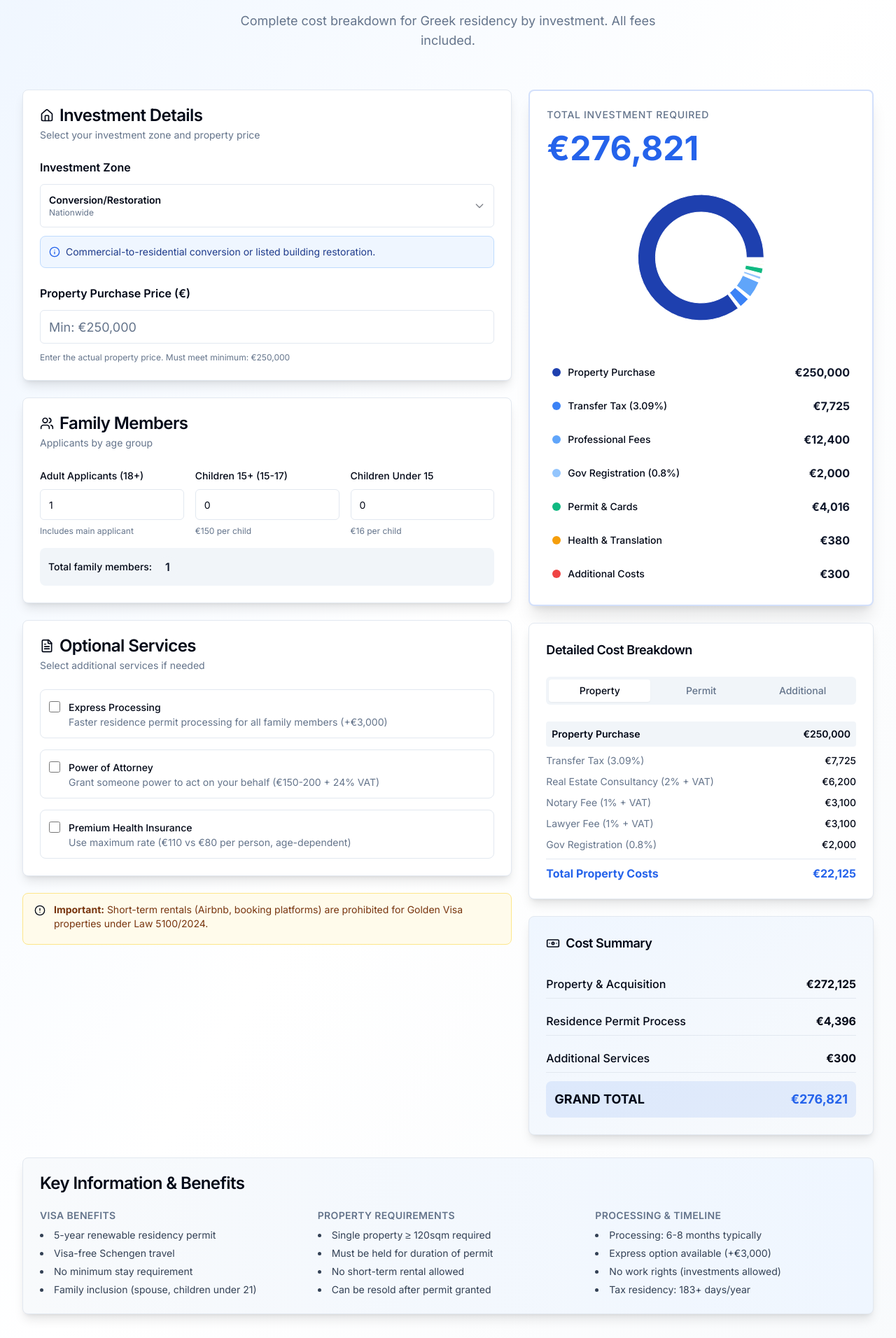
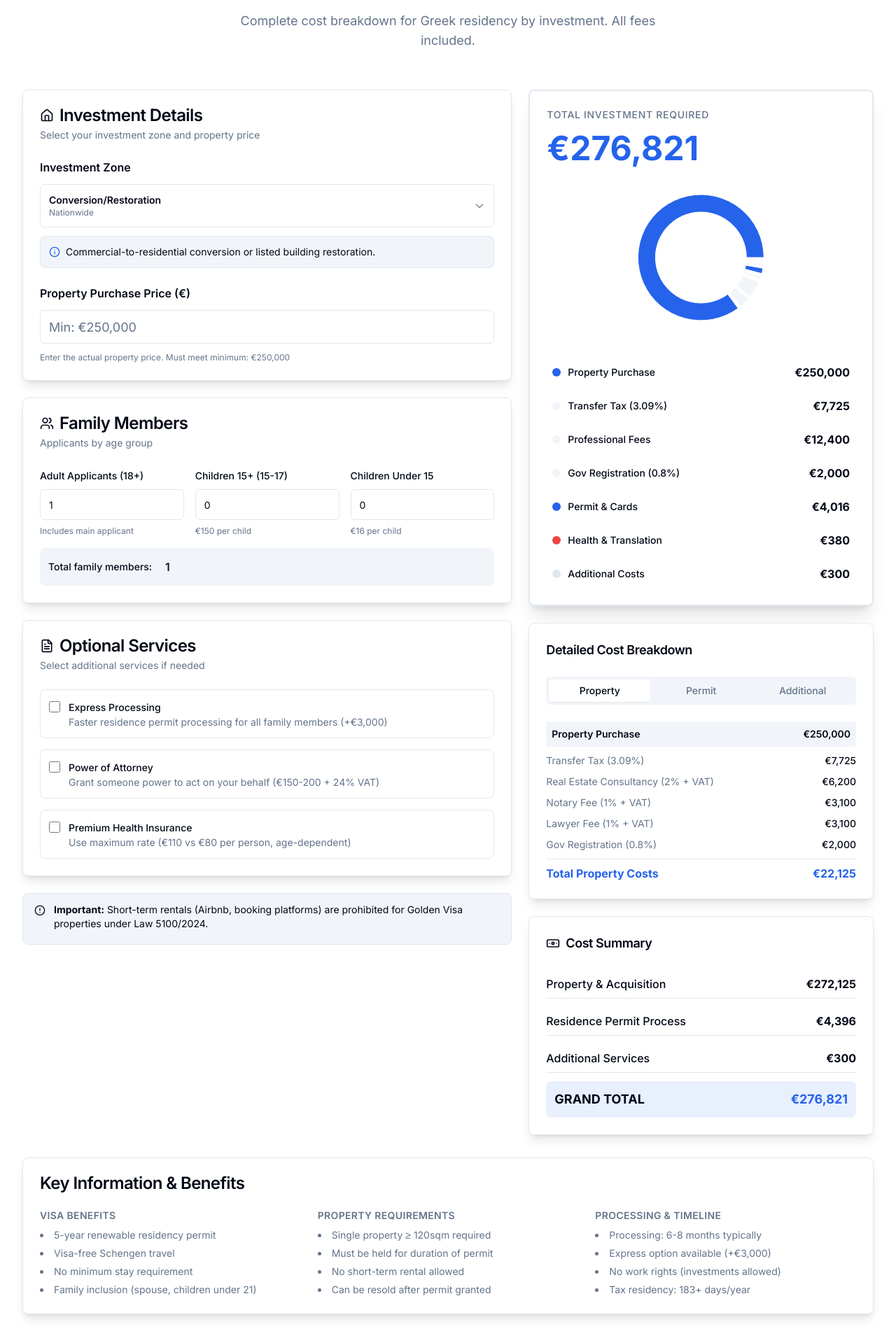
Before and after one commit to slicksik/visacalculator, a Next.js app: page / in a window 1280 px wide. Shown: the part 144-2056 px from the top of the page at 70% size. Built offline with nearby package versions, Linux system fonts and the light colour scheme.

Commit message:
dark mode implemented / shadcn only

```diff
--- a/components/GreeceGoldenVisaCalculator.tsx
+++ b/components/GreeceGoldenVisaCalculator.tsx
@@ -66,7 +66,15 @@ const FEE_RATES = {
   EXPRESS_PROCESSING: 3000,               // Optional faster processing
 };
 
-const COLORS = ['#1e40af', '#3b82f6', '#60a5fa', '#93c5fd', '#10b981', '#f59e0b', '#ef4444'];
+const COLORS = [
+  'hsl(var(--primary))',
+  'hsl(var(--secondary))',
+  'hsl(var(--accent))',
+  'hsl(var(--muted))',
+  'hsl(var(--ring))',
+  'hsl(var(--destructive))',
+  'hsl(var(--border))',
+];
 
 export default function GreeceGoldenVisaCalculator() {
   const [tierId, setTierId] = useState(GREECE_TIERS[0].id);
@@ -197,11 +205,11 @@ export default function GreeceGoldenVisaCalculator() {
   };
 
   return (
-    <div className="min-h-screen bg-gradient-to-br from-blue-50 via-white to-slate-50">
+    <div className="min-h-screen bg-background">
       <div className="max-w-7xl mx-auto p-4 lg:p-8 space-y-8">
         {/* Header */}
         <div className="text-center space-y-3 py-6">
-          <div className="inline-flex items-center gap-2 px-4 py-1.5 bg-blue-100 text-blue-700 rounded-full text-sm font-medium">
+          <div className="inline-flex items-center gap-2 px-4 py-1.5 bg-secondary text-secondary-foreground rounded-full text-sm font-medium">
             <TrendingUp className="w-4 h-4" />
             Law 5100/2024 Compliant
           </div>
@@ -241,7 +249,7 @@ export default function GreeceGoldenVisaCalculator() {
                           <div className="space-y-1">
                             <div className="font-semibold">{t.label}</div>
                             <div className="text-xs text-muted-foreground">{t.subtitle}</div>
-                            <div className="text-sm font-medium text-blue-600">
+                            <div className="text-sm font-medium text-primary">
                               Min: €{t.minInvestment.toLocaleString()}
                             </div>
                           </div>
@@ -249,9 +257,9 @@ export default function GreeceGoldenVisaCalculator() {
                       ))}
                     </SelectContent>
                   </Select>
-                  <div className="flex items-start gap-2 p-3 bg-blue-50 rounded-lg border border-blue-200">
-                    <Info className="w-4 h-4 text-blue-600 mt-0.5 flex-shrink-0" />
-                    <p className="text-sm text-blue-900">{stats.tier.description}</p>
+                  <div className="flex items-start gap-2 p-3 bg-muted rounded-lg border border-border">
+                    <Info className="w-4 h-4 text-primary mt-0.5 flex-shrink-0" />
+                    <p className="text-sm text-foreground">{stats.tier.description}</p>
                   </div>
                 </div>
 
@@ -315,7 +323,7 @@ export default function GreeceGoldenVisaCalculator() {
                     <p className="text-xs text-muted-foreground">€16 per child</p>
                   </div>
                 </div>
-                <div className="flex items-center gap-2 p-3 bg-slate-100 rounded-lg">
+                <div className="flex items-center gap-2 p-3 bg-muted rounded-lg">
                   <span className="text-sm font-medium">Total family members:</span>
                   <Badge variant="secondary" className="text-base">{stats.totalFamilyMembers}</Badge>
                 </div>
@@ -331,7 +339,7 @@ export default function GreeceGoldenVisaCalculator() {
                 <CardDescription>Select additional services if needed</CardDescription>
               </CardHeader>
               <CardContent className="space-y-4">
-                <div className="flex items-start space-x-3 p-3 rounded-lg border hover:bg-slate-50 transition-colors">
+                <div className="flex items-start space-x-3 p-3 rounded-lg border hover:bg-accent transition-colors">
                   <Checkbox
                     id="express"
                     checked={expressProcessing}
@@ -348,7 +356,7 @@ export default function GreeceGoldenVisaCalculator() {
                   </div>
                 </div>
 
-                <div className="flex items-start space-x-3 p-3 rounded-lg border hover:bg-slate-50 transition-colors">
+                <div className="flex items-start space-x-3 p-3 rounded-lg border hover:bg-accent transition-colors">
                   <Checkbox
                     id="poa"
                     checked={powerOfAttorney}
@@ -365,7 +373,7 @@ export default function GreeceGoldenVisaCalculator() {
                   </div>
                 </div>
 
-                <div className="flex items-start space-x-3 p-3 rounded-lg border hover:bg-slate-50 transition-colors">
+                <div className="flex items-start space-x-3 p-3 rounded-lg border hover:bg-accent transition-colors">
                   <Checkbox
                     id="health"
                     checked={useMaxHealthInsurance}
@@ -384,9 +392,9 @@ export default function GreeceGoldenVisaCalculator() {
               </CardContent>
             </Card>
 
-            <Alert className="border-amber-200 bg-amber-50">
-              <AlertCircle className="h-4 w-4 text-amber-600" />
-              <AlertDescription className="text-amber-900">
+            <Alert className="border-border bg-muted">
+              <AlertCircle className="h-4 w-4 text-foreground" />
+              <AlertDescription className="text-foreground">
                 <strong>Important:</strong> Short-term rentals (Airbnb, booking platforms) are prohibited for Golden Visa properties under Law 5100/2024.
               </AlertDescription>
             </Alert>
@@ -394,7 +402,7 @@ export default function GreeceGoldenVisaCalculator() {
 
           {/* Right Column: Results */}
           <div className="lg:col-span-5 space-y-6">
-            <Card className="shadow-xl border-2 border-primary/20">
+            <Card className="shadow-xl border-2 border-border">
               <CardHeader className="pb-3">
                 <CardTitle className="text-sm font-medium text-muted-foreground uppercase tracking-wider">
                   Total Investment Required
@@ -428,12 +436,12 @@ export default function GreeceGoldenVisaCalculator() {
 
                 <div className="space-y-2">
                   {stats.chartData.map((item, i) => (
-                    <div key={item.name} className="flex justify-between items-center p-2 rounded hover:bg-slate-50 transition-colors">
+                    <div key={item.name} className="flex justify-between items-center p-2 rounded hover:bg-accent transition-colors">
                       <div className="flex items-center gap-2.5">
                         <div className="w-3 h-3 rounded-full flex-shrink-0" style={{ backgroundColor: COLORS[i] }} />
                         <span className="text-sm font-medium">{item.name}</span>
                       </div>
-                      <span className="font-bold text-slate-900">€{item.value.toLocaleString()}</span>
+                      <span className="font-bold text-foreground">€{item.value.toLocaleString()}</span>
                     </div>
                   ))}
                 </div>
@@ -454,7 +462,7 @@ export default function GreeceGoldenVisaCalculator() {
 
                   <TabsContent value="property" className="space-y-3 pt-4">
                     <div className="space-y-2.5">
-                      <div className="flex justify-between text-sm font-semibold bg-slate-100 p-2 rounded">
+                      <div className="flex justify-between text-sm font-semibold bg-muted p-2 rounded">
                         <span>Property Purchase</span>
                         <span>€{stats.breakdown.property.purchasePrice.toLocaleString()}</span>
                       </div>
@@ -478,7 +486,7 @@ export default function GreeceGoldenVisaCalculator() {
                         <span className="text-muted-foreground">Gov Registration (0.8%)</span>
                         <span className="font-medium">€{stats.breakdown.property.governmentRegistration.toLocaleString()}</span>
                       </div>
-                      <div className="border-t pt-2 flex justify-between font-bold text-blue-600">
+                      <div className="border-t pt-2 flex justify-between font-bold text-primary">
                         <span>Total Property Costs</span>
                         <span>€{stats.breakdown.property.total.toLocaleString()}</span>
                       </div>
@@ -517,7 +525,7 @@ export default function GreeceGoldenVisaCalculator() {
                           <span className="font-medium">€{stats.breakdown.permit.expressProcessingFee.toLocaleString()}</span>
                         </div>
                       )}
-                      <div className="border-t pt-2 flex justify-between font-bold text-blue-600">
+                      <div className="border-t pt-2 flex justify-between font-bold text-primary">
                         <span>Total Permit Costs</span>
                         <span>€{stats.breakdown.permit.total.toLocaleString()}</span>
                       </div>
@@ -536,11 +544,11 @@ export default function GreeceGoldenVisaCalculator() {
                           <span className="font-medium">€{stats.breakdown.additional.powerOfAttorneyFee.toLocaleString()}</span>
                         </div>
                       )}
-                      <div className="border-t pt-2 flex justify-between font-bold text-blue-600">
+                      <div className="border-t pt-2 flex justify-between font-bold text-primary">
                         <span>Total Additional Costs</span>
                         <span>€{stats.breakdown.additional.total.toLocaleString()}</span>
                       </div>
-                      <div className="mt-3 p-3 bg-blue-50 rounded-lg text-sm text-blue-900">
+                      <div className="mt-3 p-3 bg-muted rounded-lg text-sm text-foreground">
                         <p className="font-medium mb-1">Not Included:</p>
                         <ul className="text-xs space-y-1">
                           <li>• Legal check fee (€150) - only if property not suitable</li>
@@ -552,7 +560,7 @@ export default function GreeceGoldenVisaCalculator() {
               </CardContent>
             </Card>
 
-            <Card className="shadow-lg bg-gradient-to-br from-blue-50 to-slate-50">
+            <Card className="shadow-lg bg-card">
               <CardHeader>
                 <CardTitle className="text-lg flex items-center gap-2">
                   <Banknote className="w-5 h-5" />
@@ -582,14 +590,14 @@ export default function GreeceGoldenVisaCalculator() {
         </div>
 
         {/* Footer Information */}
-        <Card className="shadow-lg bg-gradient-to-r from-slate-50 to-blue-50">
+        <Card className="shadow-lg bg-card">
           <CardHeader>
             <CardTitle>Key Information & Benefits</CardTitle>
           </CardHeader>
           <CardContent className="grid sm:grid-cols-2 lg:grid-cols-3 gap-6">
             <div className="space-y-2">
               <h4 className="font-semibold text-sm text-muted-foreground uppercase tracking-wide">Visa Benefits</h4>
-              <ul className="text-sm space-y-1.5 list-disc list-inside text-slate-700">
+              <ul className="text-sm space-y-1.5 list-disc list-inside text-muted-foreground">
                 <li>5-year renewable residency permit</li>
                 <li>Visa-free Schengen travel</li>
                 <li>No minimum stay requirement</li>
@@ -598,7 +606,7 @@ export default function GreeceGoldenVisaCalculator() {
             </div>
             <div className="space-y-2">
               <h4 className="font-semibold text-sm text-muted-foreground uppercase tracking-wide">Property Requirements</h4>
-              <ul className="text-sm space-y-1.5 list-disc list-inside text-slate-700">
+              <ul className="text-sm space-y-1.5 list-disc list-inside text-muted-foreground">
                 <li>Single property ≥ 120sqm required</li>
                 <li>Must be held for duration of permit</li>
                 <li>No short-term rental allowed</li>
@@ -607,7 +615,7 @@ export default function GreeceGoldenVisaCalculator() {
             </div>
             <div className="space-y-2">
               <h4 className="font-semibold text-sm text-muted-foreground uppercase tracking-wide">Processing & Timeline</h4>
-              <ul className="text-sm space-y-1.5 list-disc list-inside text-slate-700">
+              <ul className="text-sm space-y-1.5 list-disc list-inside text-muted-foreground">
                 <li>Processing: 6-8 months typically</li>
                 <li>Express option available (+€3,000)</li>
                 <li>No work rights (investments allowed)</li>
```
Also changed, not shown: 1 other file (tests, documents, lock files or other folders).
